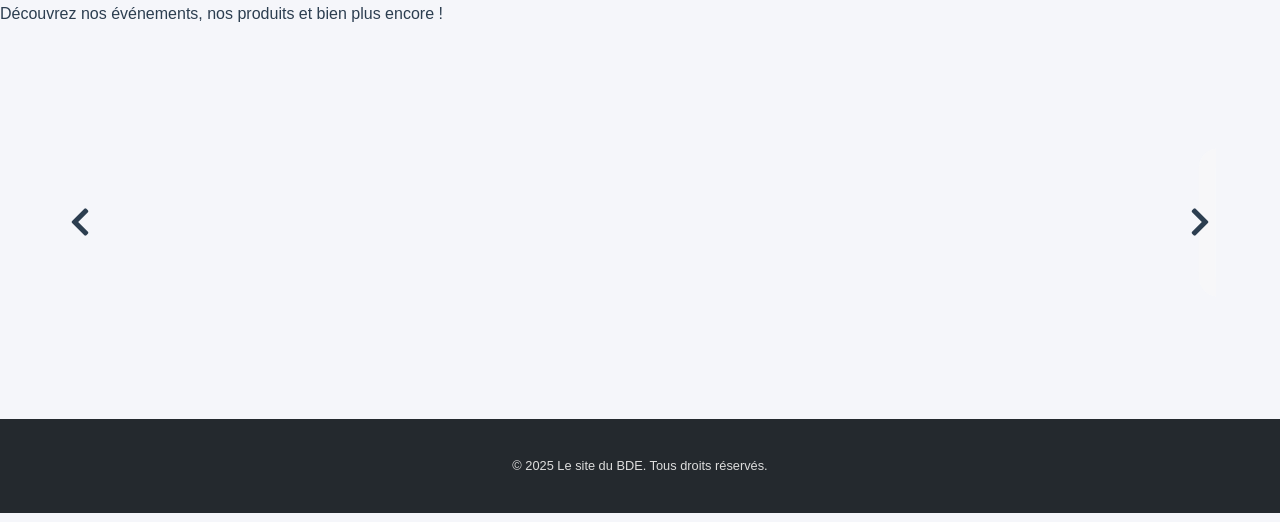
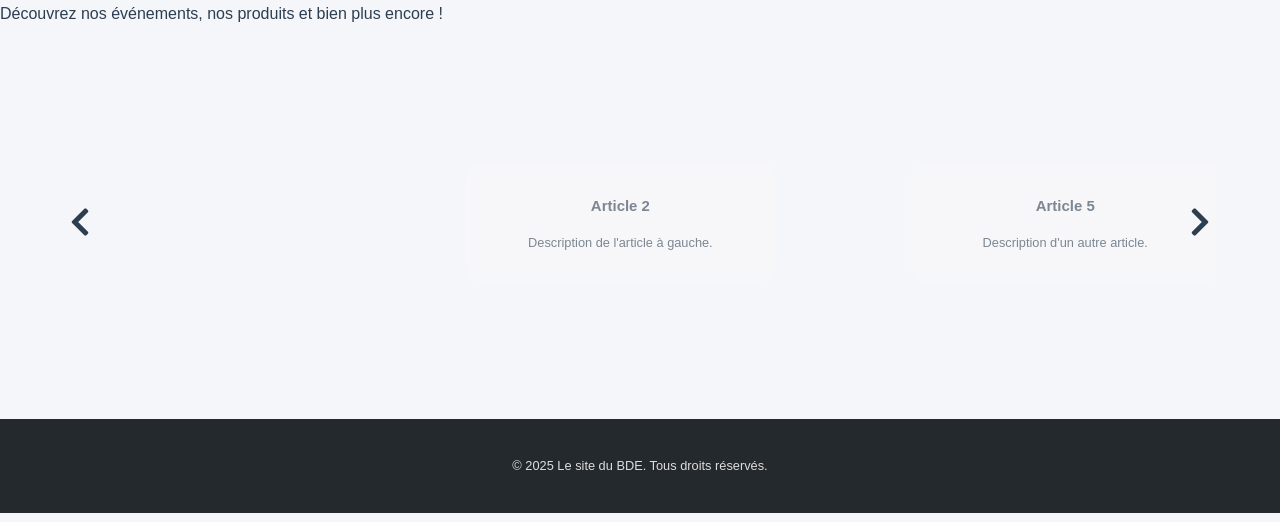
Before and after one commit to NicolasCHANTEUX/SAE_4.01_site_BDE, a PHP site: page /app/views/index.php in a window 1280 px wide. Shown: the part 152-674 px from the top of the page. Run offline with PHP 8.4, Linux system fonts and the light colour scheme.

Commit message:
commit tmp

```diff
--- a/assets/css/accueil.css
+++ b/assets/css/accueil.css
@@ -11,18 +11,18 @@
     justify-content: center;
     align-items: center;
     position: relative;
-    transition: transform 0.5s ease; /* Animation fluide pour le déplacement */
 }
 
 .carousel-item {
-    flex: 0 0 30%; /* Chaque article occupe 30% de la largeur */
+    flex: 0 0 auto; /* Les articles ne se redimensionnent pas automatiquement */
+    width: 30%; /* Chaque article occupe environ un tiers de la largeur */
     margin: 0 10px; /* Espacement entre les articles */
     padding: 20px;
     background-color: #f9f9f9;
     border-radius: var(--border-radius);
     text-align: center;
     box-shadow: var(--box-shadow);
-    opacity: 0.5; /* Articles non centraux moins visibles */
+    opacity: 0.6; /* Articles non centraux moins visibles */
     transform: scale(0.8); /* Réduire la taille des articles non centraux */
     transition: all 0.5s ease; /* Transition fluide pour les changements */
 }
--- a/assets/js/accueil.js
+++ b/assets/js/accueil.js
@@ -14,7 +14,7 @@
     // Fonction pour mettre à jour la position des articles
     const updateCarousel = () => {
         items.forEach((item, index) => {
-            const offset = index - currentIndex;
+            const offset = (index - currentIndex + items.length) % items.length;
 
             // Ajouter ou retirer la classe "active"
             item.classList.remove("active");
@@ -23,7 +23,19 @@
             }
 
             // Positionner les articles
-            item.style.transform = `translateX(${offset * 300}%)`;
+            if (offset === 0) {
+                item.style.transform = `translateX(0) scale(1)`; // Article central
+                item.style.opacity = "1";
+            } else if (offset === 1 || offset === -items.length + 1) {
+                item.style.transform = `translateX(100%) scale(0.8)`; // Article à droite
+                item.style.opacity = "0.6";
+            } else if (offset === items.length - 1 || offset === -1) {
+                item.style.transform = `translateX(-100%) scale(0.8)`; // Article à gauche
+                item.style.opacity = "0.6";
+            } else {
+                item.style.transform = `translateX(${offset * 100}%)`; // Articles hors de vue
+                item.style.opacity = "0";
+            }
         });
     };
 
```
